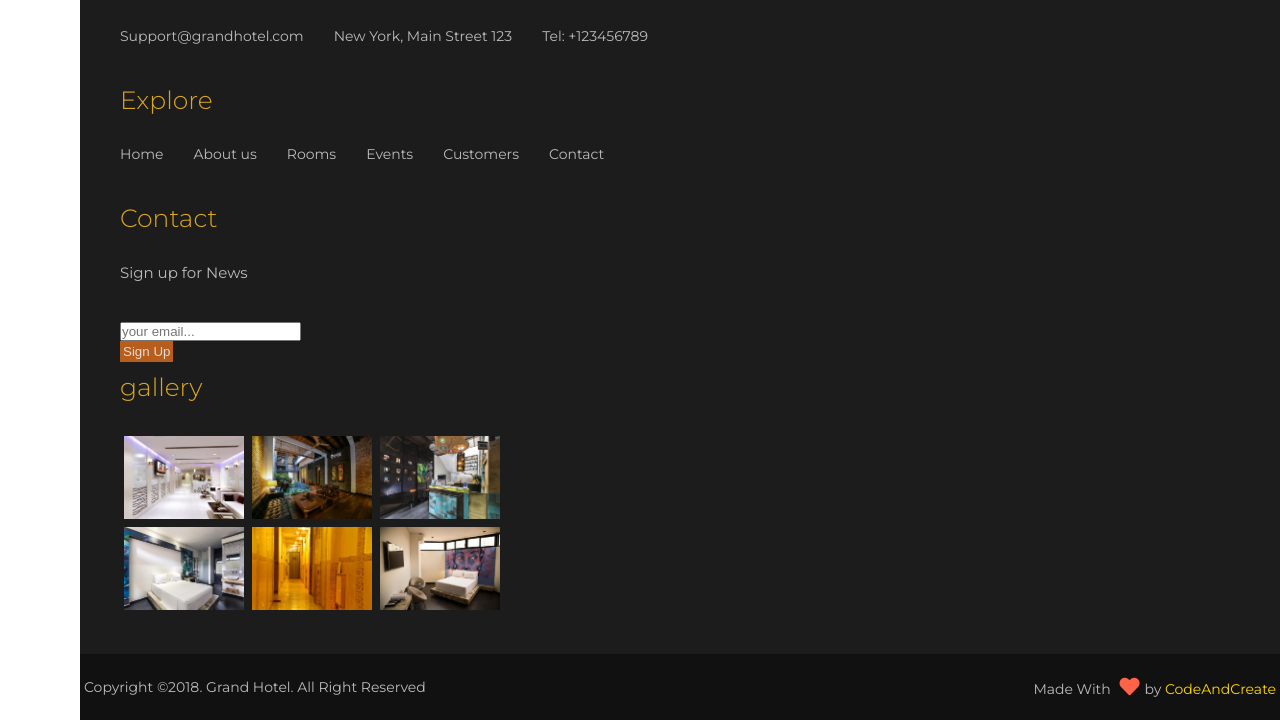
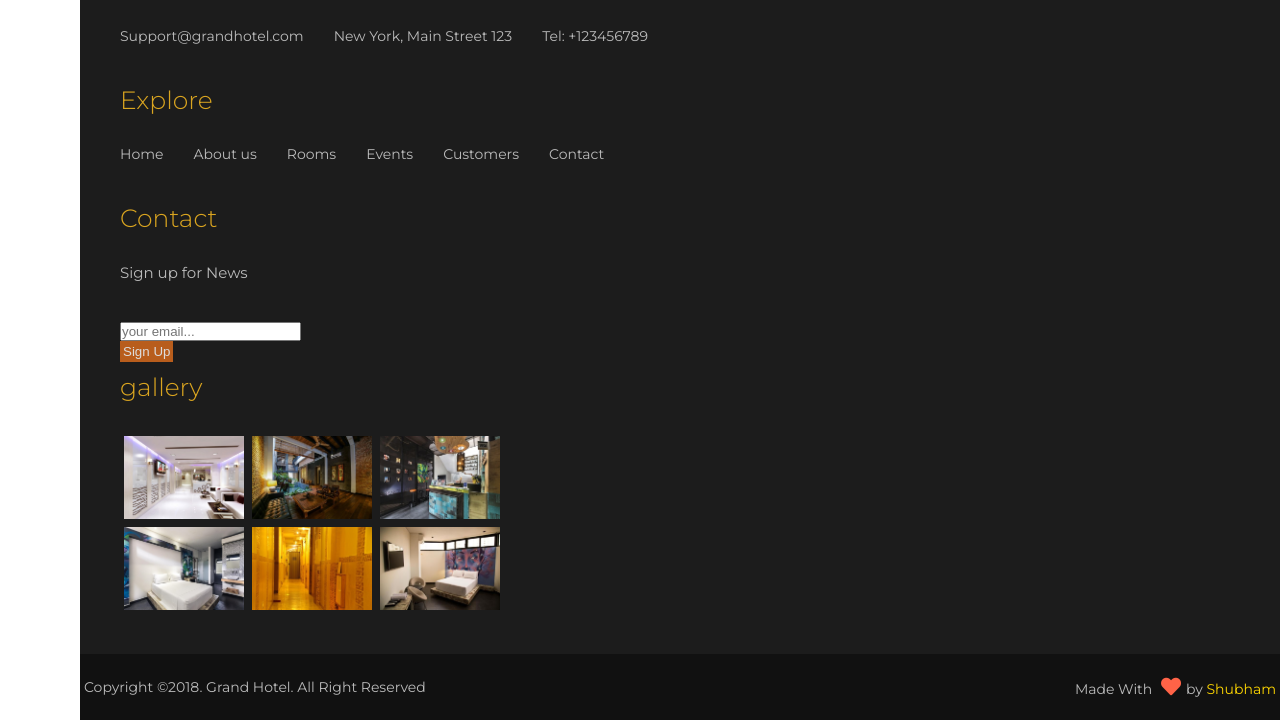
Before and after one commit to shubham947222/GrandHotel-Full, a plain HTML site: page index.html in a window 1280 px wide. Shown: the part 5644-6364 px from the top of the page. Drawn offline with Linux system fonts and the light colour scheme.

Commit message:
minor name chabge

```diff
--- a/index.html
+++ b/index.html
@@ -367,7 +367,7 @@
             </div>
 
             <div class="text-right">
-                <p>Made With <i class="fas fa-heart"></i>by <Span>CodeAndCreate</Span></p>
+                <p>Made With <i class="fas fa-heart"></i>by <Span>Shubham</Span></p>
             </div>
         </div>
     </footer>
```
